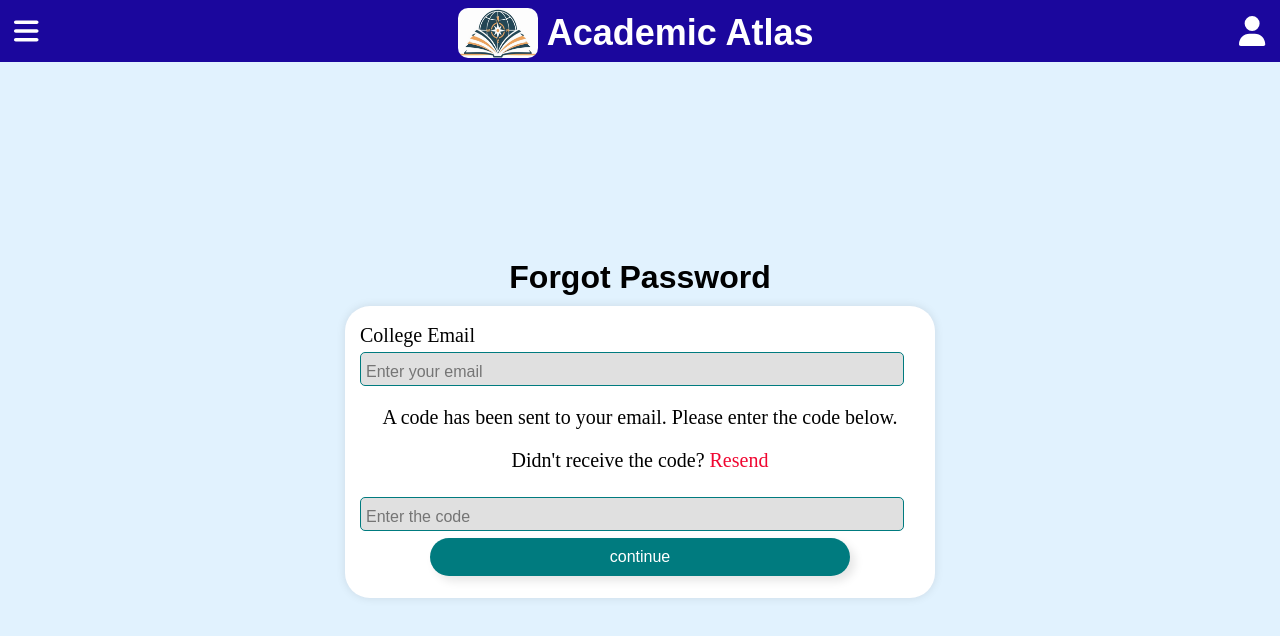
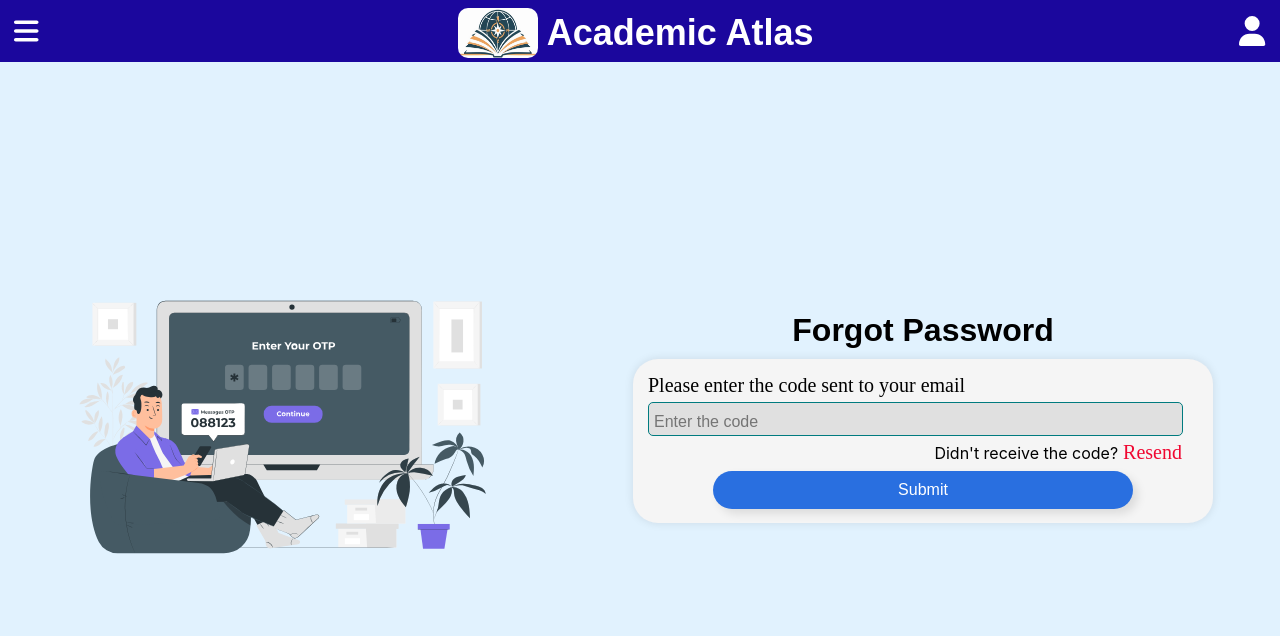
Before and after one commit to nazeer-18/Academic-Atlas, a React (Create React App) app in the folder academic-atlas/: page /forgot2pwd in a window 1280 px wide. Shown: the top 636 px of the page. Built offline with nearby package versions, Linux system fonts and the light colour scheme.

Commit message:
forgot2pwd

```diff
--- a/academic-atlas/src/components/Forgot2pwd.js
+++ b/academic-atlas/src/components/Forgot2pwd.js
@@ -1,30 +1,33 @@
 import React from 'react';
-import '../styles/Forgot2pwd.css';
+import '../styles/ForgotPassword.css';
 import { Link } from 'react-router-dom';
-export default function Forgot2pwd(){
+import Forgot2pwdImg from '../assets/OTP.svg';
+export default function ForgotPassword(){
     return (
-        <div className="forgot2pwd-page">
-            <div className="forgot2pwd-title">
+        <div className="forgot-password-page">
+            <div className="Forgotpwd-img">
+                <img src={Forgot2pwdImg} alt="Forgot2pwd" />
+            </div>
+            <div className="Forgotpwd-content">
+            <div className="forgot-password-title">
                 Forgot Password
             </div>
-            <div className="forgot2pwd-form">
+            <div className="forgot-password-form">
                 <form action="">
-                    <div className="forgot2pwd-form-component">
-                        <label className="atlas-font" htmlFor="">College Email</label> <br />
-                        <input className="atlas-input" type="email" name="email" id="email" placeholder='Enter your email' />
+                    <div className="forgot-password-form-component">
+                        <label className="atlas-font" htmlFor="">Please enter the code sent to your email</label> <br />
+                        <input className="atlas-input" type="email" name="email" id="email" placeholder='Enter the code' />
                     </div>
-                    <div className='forgot2pwd-message'>
-                        <p className='atlas-font'>A code has been sent to your email. Please enter the code below.</p>
-                        <p className='atlas-font'>Didn't receive the code? <Link to="/forgot2pwd" className="text-red-merry">Resend</Link></p>
+                    <div className="forgot-password-adds a">
+                    Didn't receive the code?<Link to="/forgot2pwd" className="text-red-merry">Resend</Link>
                     </div>
-                    <div className='forgot2pwd-code'>
-                        <input className="atlas-input" type="text" name="code" id="code" placeholder='Enter the code' />
-                    </div>
-                    <div className="forgot2pwd-btn">
-                        <button className='atlas-btn' type="submit">continue</button>
+                    <div className="forgot-password-btn">
+                        <button className='atlas-btn' type="submit">Submit</button>
                     </div>
                 </form>
             </div>
+            </div>
+
         </div>
     )
 }
```
Also changed, not shown: academic-atlas/src/assets/OTP.svg (added).
